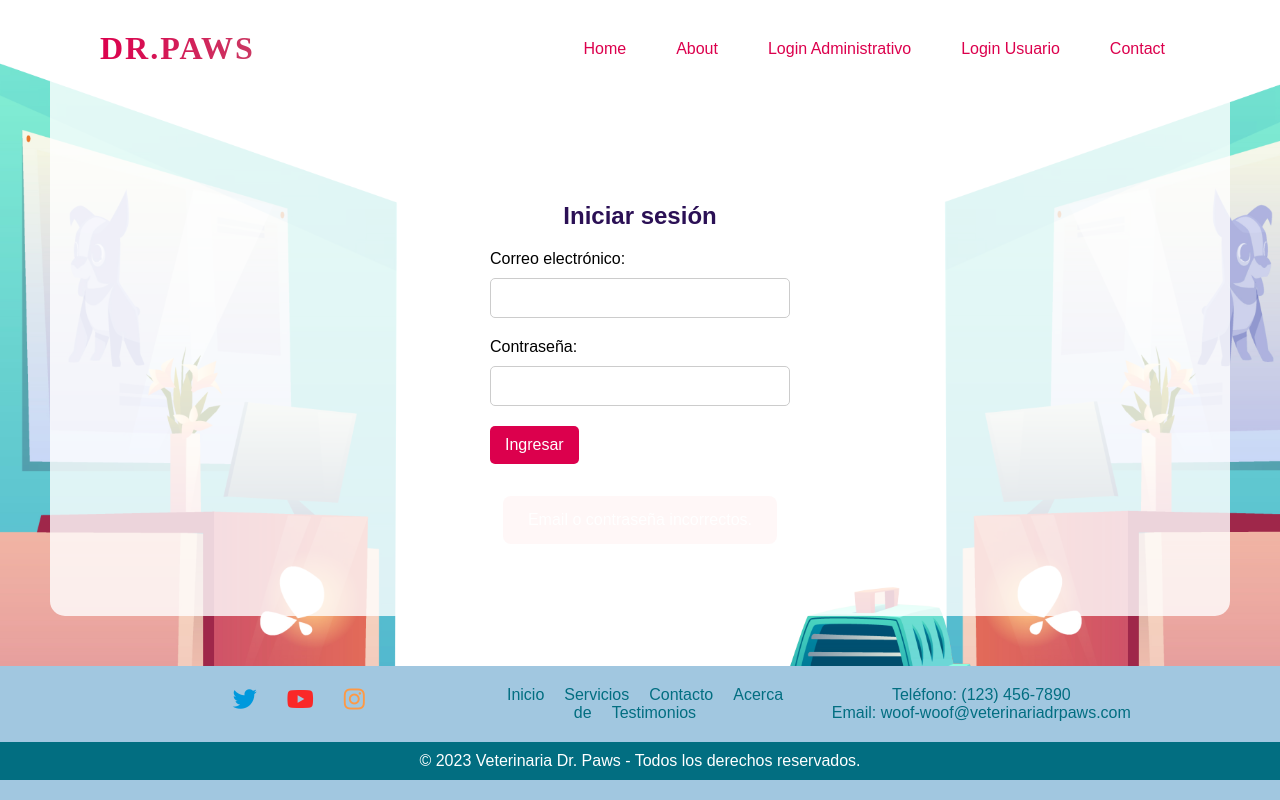
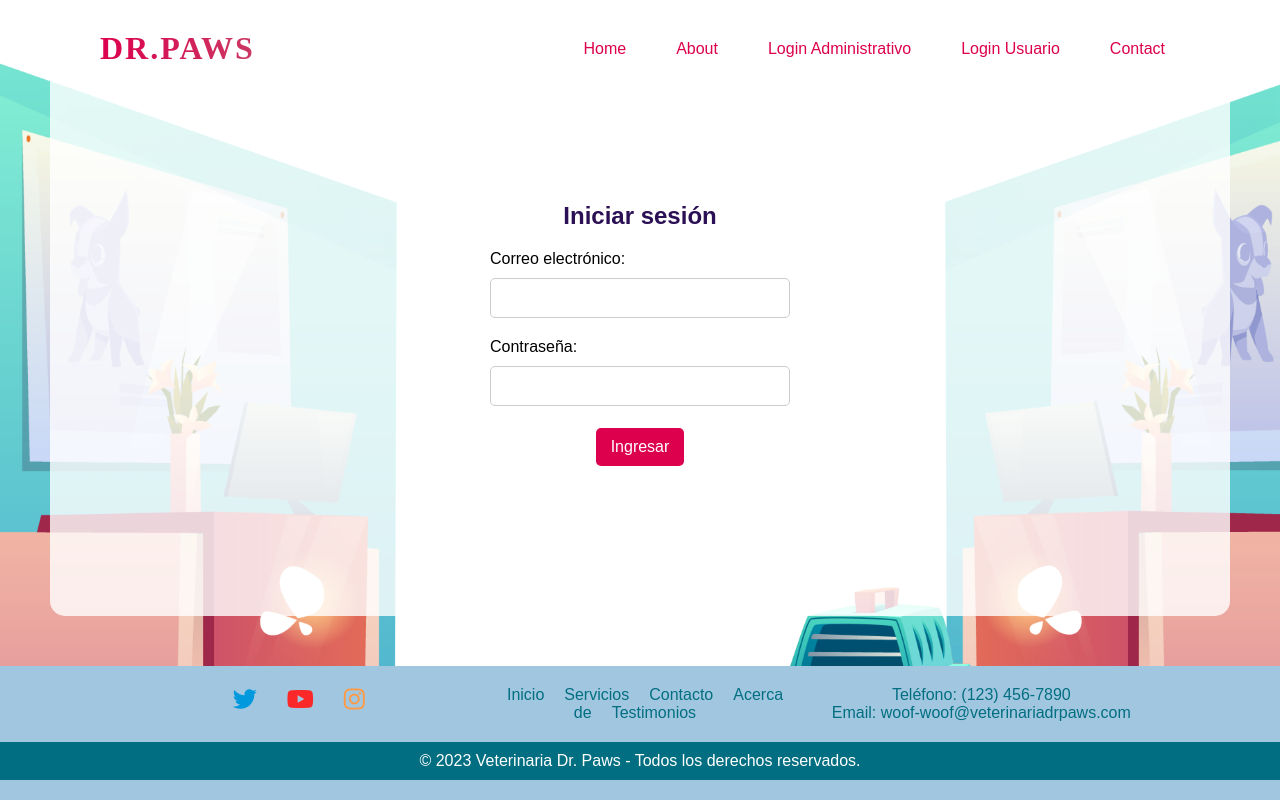
Before and after one commit to Betico1928/DrPaws-Remastered, an Angular app in the folder DrPawsRemastered/DrPawsRemastered/: page /login-administrativo in a window 1280 px wide. Built offline with nearby package versions, Linux system fonts and the light colour scheme; a web font is replaced by a local one.

Commit message:
Mejoras en el login del veterinario, modal funcionando.

```diff
--- a/DrPawsRemastered/DrPawsRemastered/src/app/logins/login-administrativo/login-administrativo.component.css
+++ b/DrPawsRemastered/DrPawsRemastered/src/app/logins/login-administrativo/login-administrativo.component.css
@@ -146,6 +146,15 @@ button:hover {
   background-color: #cb3963;
 }
 
+.button-container {
+  display: flex;
+  justify-content: center;
+  align-items: center;
+  height: 20%;
+}
+
+
+
 /* Footer */
 .vet-footer {
   background-color: #A1C7E0;
--- a/DrPawsRemastered/DrPawsRemastered/src/app/logins/login-administrativo/login-administrativo.component.html
+++ b/DrPawsRemastered/DrPawsRemastered/src/app/logins/login-administrativo/login-administrativo.component.html
@@ -18,11 +18,9 @@
 
 <body>
 
-<div th:if="${param.error}" id="error-box">
+<div *ngIf="mostrarError" id="error-box">
   <p>Email o contraseña incorrectos.</p>
 </div>
-
-
 
 <!-- Header -->
 <header>
@@ -39,7 +37,7 @@
 <!-- Cuerpo de la página (formulario de login) -->
 <div class="login-container">
   <h2>Iniciar sesión</h2>
-  <form (ngSubmit)="login()">
+  <form (ngSubmit)="login()" #loginForm="ngForm">
     <div class="form-group">
       <label for="email">Correo electrónico:</label>
       <input type="email" id="email" [(ngModel)]="credenciales.correo" name="username" required>
@@ -48,9 +46,12 @@
       <label for="password">Contraseña:</label>
       <input type="password" id="password" [(ngModel)]="credenciales.contrasenna" name="password" required>
     </div>
-    <button type="submit">Ingresar</button>
+    <div class="button-container">
+      <button type="submit" [disabled]="!loginForm.valid">Ingresar</button>
+    </div>
   </form>
 </div>
+
 
 <!-- Footer -->
 <footer class="vet-footer">
--- a/DrPawsRemastered/DrPawsRemastered/src/app/logins/login-administrativo/login-administrativo.component.ts
+++ b/DrPawsRemastered/DrPawsRemastered/src/app/logins/login-administrativo/login-administrativo.component.ts
@@ -15,12 +15,16 @@ export class LoginAdministrativoComponent
     contrasenna: ''
   };
 
+  mostrarError: boolean = false;
+
   constructor(
     private autenticacionService: LoginVeterinarioService,
     private router: Router
   ) { }
 
   login(): void {
+    this.mostrarError = false; // Asegurándonos de que el error no se muestra antes de intentar autenticar
+
     this.autenticacionService.autenticarVeterinario(this.credenciales).subscribe(
       data => {
         console.log('Autenticación exitosa!', data);
@@ -28,8 +32,12 @@ export class LoginAdministrativoComponent
       },
       error => {
         console.log('Error en autenticación', error);
-        alert('Credenciales incorrectas');
-        // Manejar error (mostrar mensaje al usuario, etc.)
+        this.mostrarError = true; // Mostramos el error cuando falla la autenticación
+
+        // Si deseas que el mensaje de error se oculte automáticamente después de algunos segundos, puedes usar setTimeout.
+        setTimeout(() => {
+          this.mostrarError = false;
+        }, 6000); // Por ejemplo, aquí se oculta después de 6 segundos
       }
     );
   }
```
